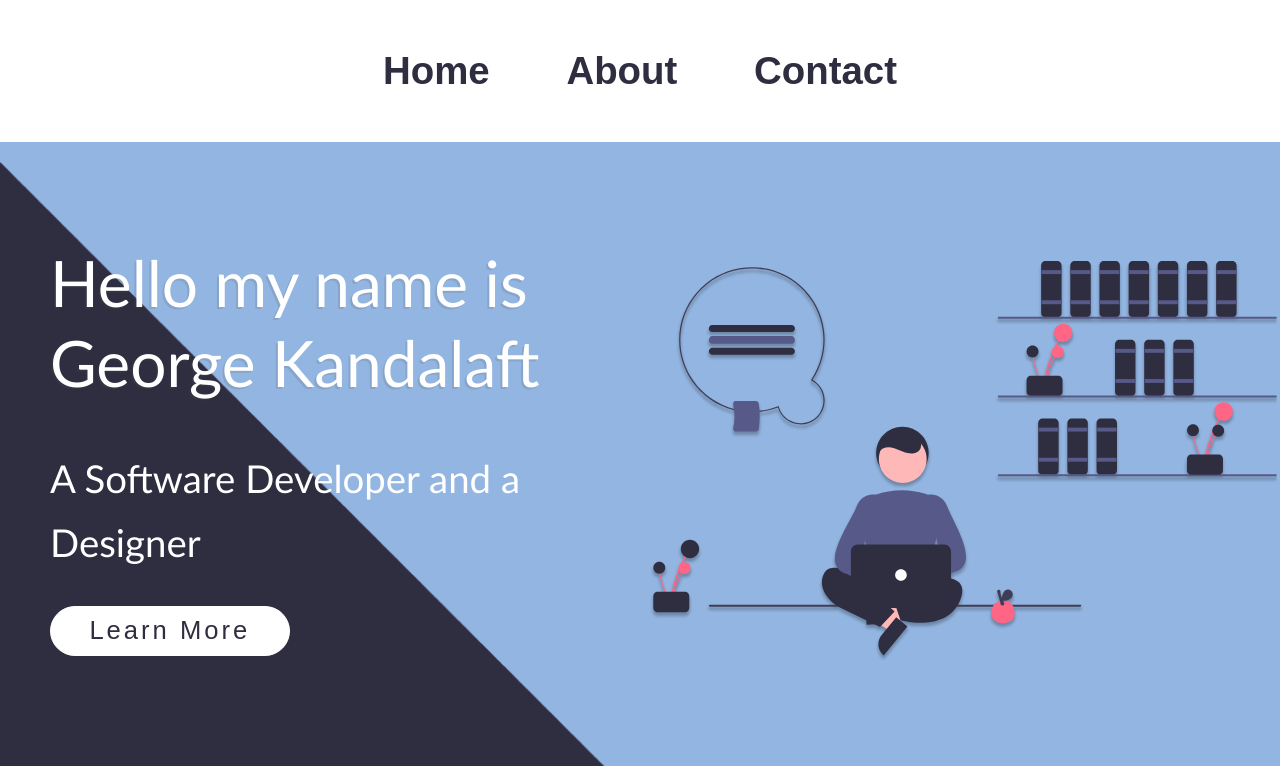
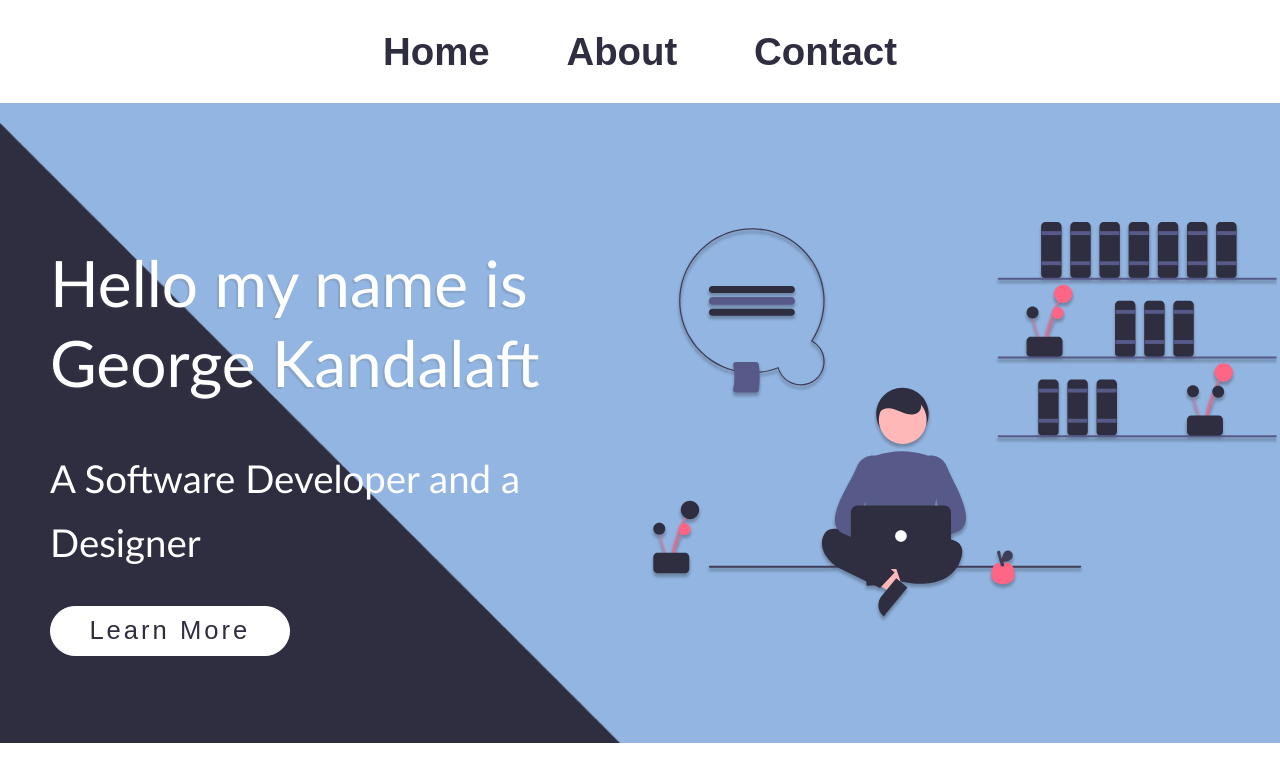
Before and after one commit to Georges1998/personal-website, a Gatsby site: page / in a window 1280 px wide. Shown: the top 766 px of the page. Built offline with nearby package versions, Linux system fonts and the light colour scheme; Gatsby itself is replaced by a stand-in of ours.

Commit message:
Decreserd Margin

```diff
--- a/src/components/layout/header.module.scss
+++ b/src/components/layout/header.module.scss
@@ -8,7 +8,7 @@
   h1 {
     font-size: 1rem;
     font-size: 3vw;
-    padding: 2.5% 3vw;
+    padding: 1% 3vw;
   }
   h1:hover {
     cursor: pointer;
```
